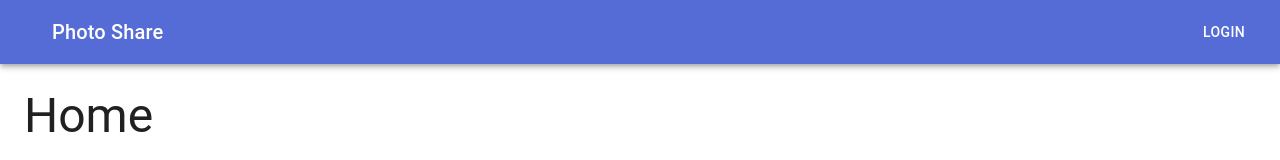
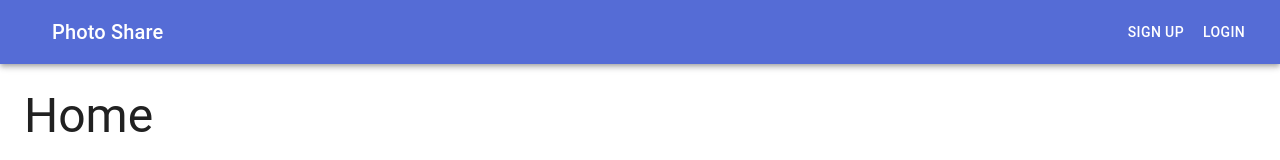
Before and after one commit to sasina-sara/mini-project, a React (Create React App) app in the folder photo-share/: page / in a window 1280 px wide. Shown: the top 160 px of the page. Built offline with nearby package versions, Linux system fonts and the light colour scheme; no server answers.

Commit message:
Add basic navigation link

```diff
--- a/photo-share/src/layouts/MainLayout/MainLayout.js
+++ b/photo-share/src/layouts/MainLayout/MainLayout.js
@@ -44,6 +44,21 @@ const MainLayout = ({ children }) => {
           <Typography variant="h6" className={classes.title}>
             Photo Share
           </Typography>
+          {user && (
+            <Button color="inherit" variant="text" href="/dashboard">
+              Dashboard
+            </Button>
+          )}
+          {user && (
+            <Button color="inherit" variant="text" href="/add-photo">
+              Add Photo
+            </Button>
+          )}
+          {!user && (
+            <Button color="inherit" variant="text" href="/signup">
+              Sign Up
+            </Button>
+          )}
           {user ? (
             <Button color="inherit" onClick={handleLogout}>
               Logout
--- a/photo-share/src/pages/AddPhoto.js
+++ b/photo-share/src/pages/AddPhoto.js
@@ -6,6 +6,7 @@ import firebase from "firebase/app";
 import "firebase/storage";
 import "firebase/firestore";
 import useFirebaseAuth from "hooks/useFirebaseAuth";
+import { useHistory } from "react-router-dom";
 
 const AddPhoto = () => {
   const [files, setFiles] = useState([]);
@@ -14,6 +15,7 @@ const AddPhoto = () => {
   const [location, setLocation] = useState("");
   const [tag, setTag] = useState("");
 
+  const history = useHistory();
   const { user } = useFirebaseAuth();
 
   useEffect(() => {
@@ -69,6 +71,7 @@ const AddPhoto = () => {
               })
               .then((docRef) => {
                 console.log("Document written with ID: ", docRef.id);
+                history.push("/dashboard");
               })
               .catch((error) => {
                 console.error("Error adding document: ", error);
```
